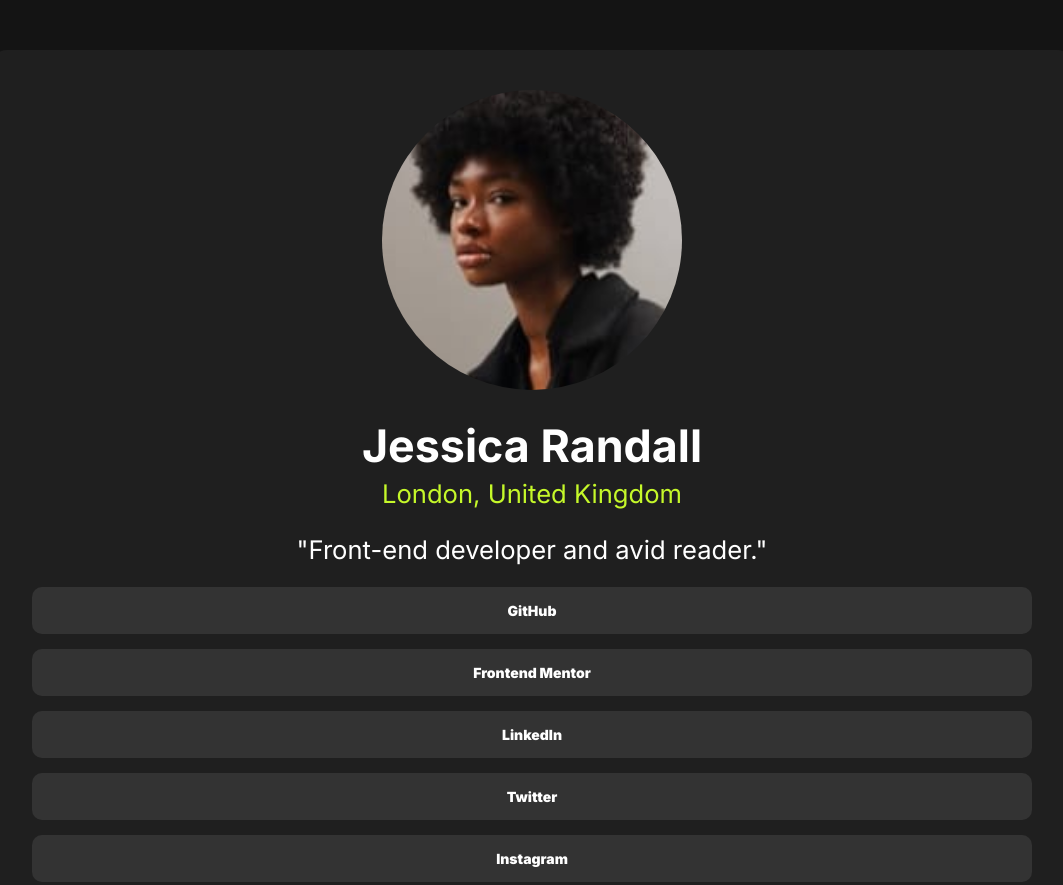
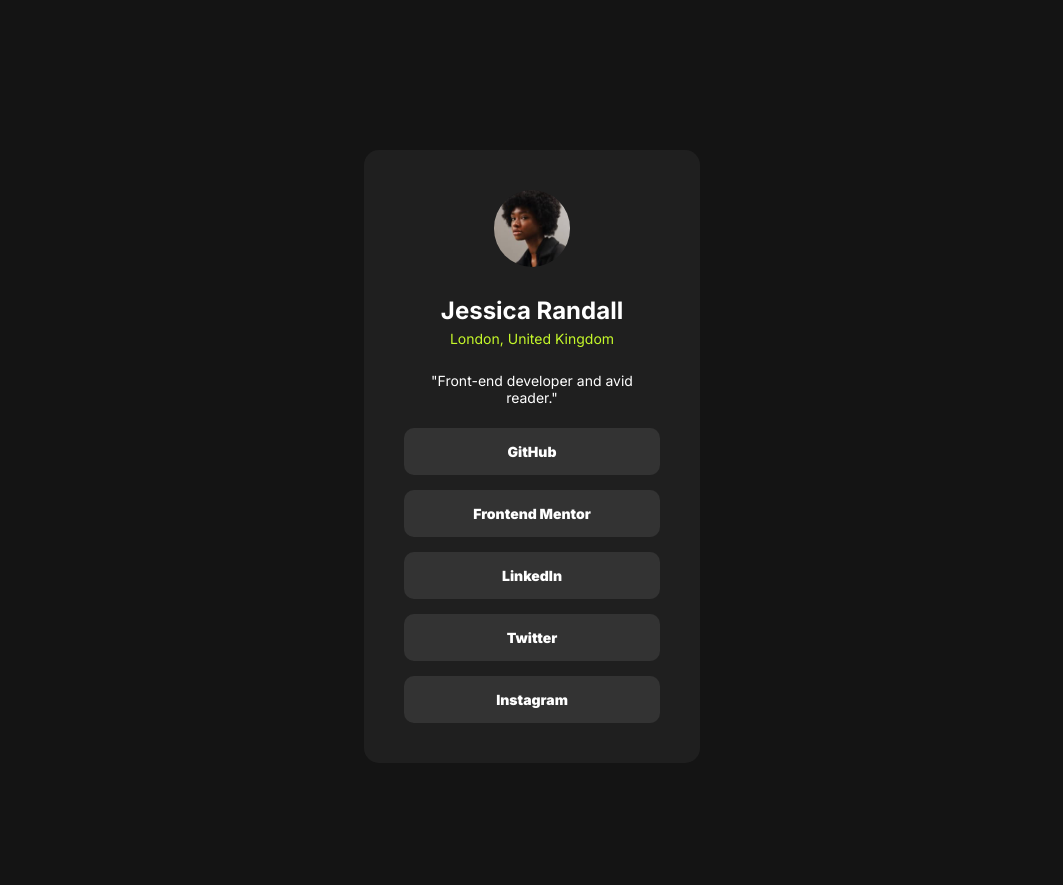
Before and after one commit to Fabiola971/SocialLinkProfile, a plain HTML site: page index.html in a window 1280 px wide. Shown: the top 885 px of the page, without its empty margins (108-1171 px from the left). Drawn offline with Linux system fonts and the light colour scheme.

Commit message:
adjust width section

```diff
--- a/style.css
+++ b/style.css
@@ -11,6 +11,9 @@ body{
     background-color:  hsl(0, 0%, 8%);
     text-align: center;
     color: hsl(0, 0%, 100%);
+    display: flex;
+    flex-direction: column;
+    align-items: center;
 }
 
 h1{
@@ -31,6 +34,12 @@ section{
     -o-border-radius: 15px;
     margin: 150px 20px;
     padding: 20px;
+    width: 336px;
+    transition: width 0.7s ease-in-out;
+    -webkit-transition: width 0.7s ease-in-out;
+    -moz-transition: width 0.7s ease-in-out;
+    -ms-transition: width 0.7s ease-in-out;
+    -o-transition: width 0.7s ease-in-out;
 }
 
 section header p:first-of-type{
@@ -75,22 +84,15 @@ a{
 }
 
 @media (min-width: 576px){
-    h1{
-        font-size: 3.5vw;
-    }
-
-    section header p{
-        font-size: 2vw;
-    }
 
     section{
         padding: 40px;
-        margin: 50px 100px;
+        /* width: 376px; */
     }
 }
 
 @media (min-width: 1440px){
     section{
-        margin: 150px 400px;
+        width: 376px;
     }
 }
```
